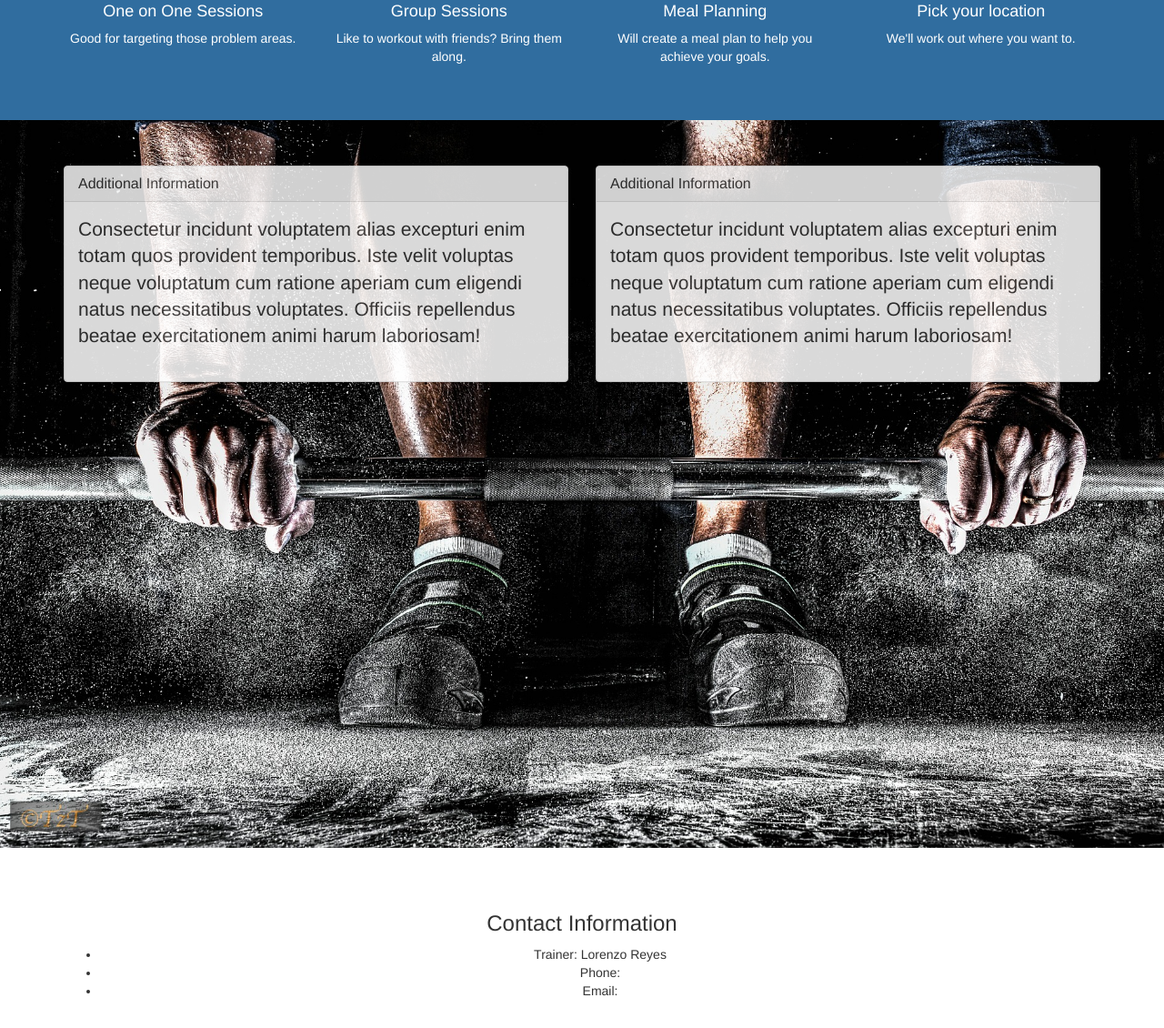
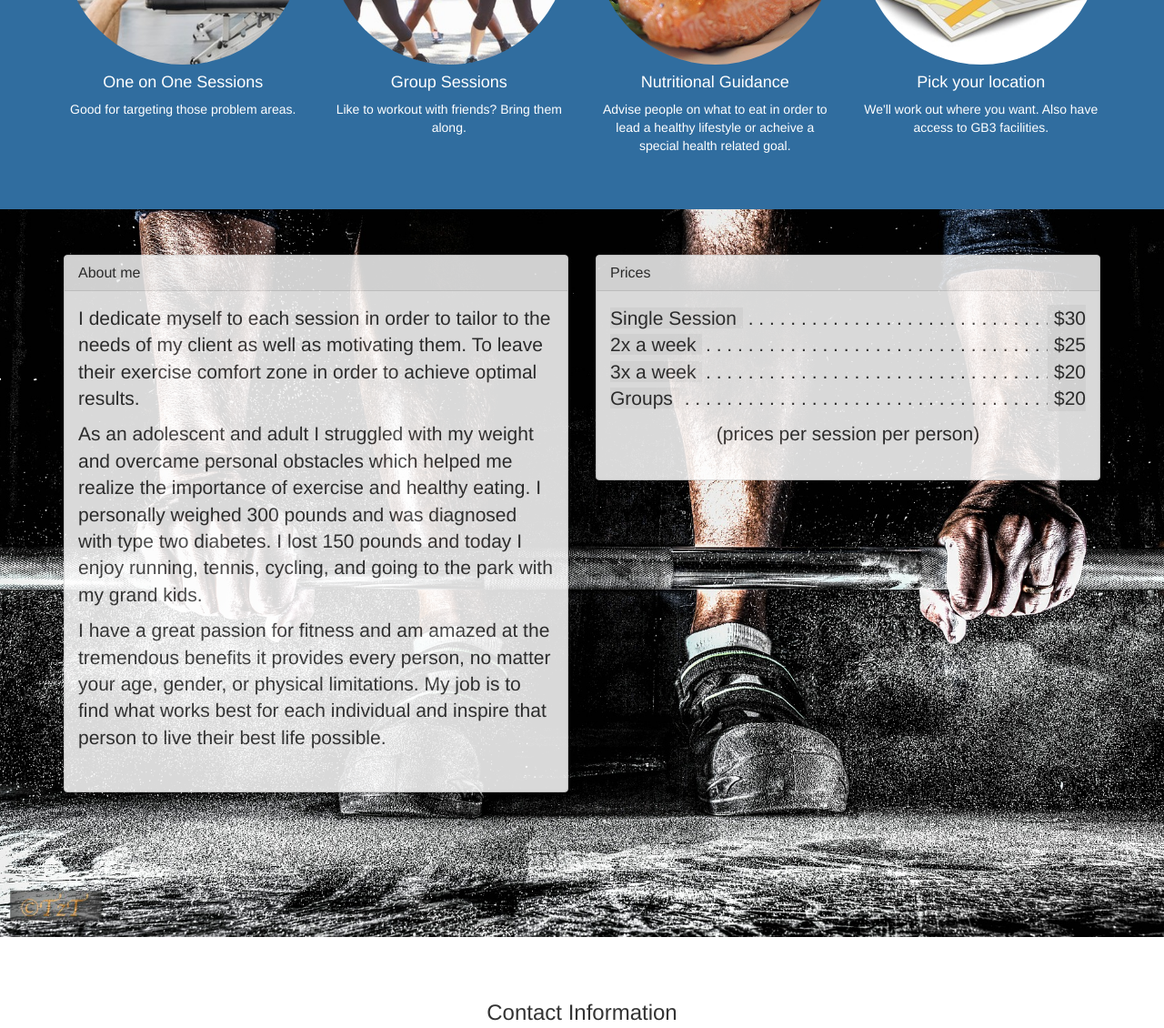
Before and after one commit to cgose/Z70, a plain HTML site: page index.html in a window 1280 px wide. Shown: the part 1505-2635 px from the top of the page at 91% size. Drawn offline with Linux system fonts and the light colour scheme.

Commit message:
added logo image, added info link in title bar that jumps to the Information section, added phone number and changed text and styling

```diff
--- a/index.html
+++ b/index.html
@@ -26,6 +26,7 @@
             <li><a href="#home">Home</a></li>
             <li><a href="#about">About</a></li>
             <li><a href="#services">Services</a></li>
+            <li><a href="#information">Info</a></li>
             <li><a href="#contact">Contact Us</a></li>
         </ul>
     </div>
@@ -37,7 +38,7 @@
 <div class="text-vcenter">
 </div>
     <div class="text-vcenter header-silver">
-        <h1>Z70 Fitness</h1>
+        <h1><span id="z-logo">Z</span>70 <span id="fitness-logo">FITNESS</span></h1>
         <h2>New Year, New You!</h2>
         <a href="#about" class="btn btn-default btn-lg">Continue</a>
     </div>
@@ -47,12 +48,12 @@
 <div id="about" class="pad-section">
     <div class="container">
         <div class="row">
-            <div class="col-sm-6">
-                <img src="images/logo.png" alt="logo" />
+            <div class="col-sm-6 text-center">
+                <img id="logo-img" src="images/lreyes.jpeg" alt="Lorenzo Reye" />
             </div>
             <div class="col-sm-6 text-center">
-                <h2>Lorem</h2>
-                <p class="lead">Lorem</p>
+                <h2>Z70 Fitness</h2>
+                <p class="lead">Hi, my name is Lorenzo Reyes and I want to be your personal trainer. To learn more about my personal struggles in fitness and how affordable my sessions are please look <a href="#information">below</a></p>
             </div>
         </div>
     </div>
@@ -75,9 +76,9 @@
             </div>
             <div class="col-sm-3 col-xs-6">
                 <img class="img-circle" src="images/square-img/meal-prep.jpg" alt="Meal planning">
-                <h4>Meal Planning</h4>
+                <h4>Nutritional Guidance</h4>
                 <p>
-                    Will create a meal plan to help you achieve your goals.
+                    Advise people on what to eat in order to lead a healthy lifestyle or acheive a special health related goal.
                 </p>
 
             </div>
@@ -85,7 +86,7 @@
                 <img class="img-circle" src="images/square-img/location-comp.jpg" alt="Pick you location">
                 <h4>Pick your location</h4>
                 <p>
-                   We'll work out where you want to.
+                   We'll work out where you want. Also have access to GB3 facilities.
                 </p>
             </div>
         </div>
@@ -100,20 +101,35 @@
             <div class="col-sm-6">
                 <div class="panel panel-default">
                     <div class="panel-heading">
-                        <h2 class="panel-title">Additional Information</h2>
+                        <h2 class="panel-title">About me</h2>
                     </div>
                     <div class="panel-body lead">
-                        Consectetur incidunt voluptatem alias excepturi enim totam quos provident temporibus. Iste velit voluptas neque voluptatum cum ratione aperiam cum eligendi natus necessitatibus voluptates. Officiis repellendus beatae exercitationem animi harum laboriosam!
+                       <p> I dedicate myself to each session in order to tailor to the needs of my client as well as motivating them. To leave their exercise comfort zone in order to achieve optimal results.
+                    </p>
+                    <p>
+                        As an adolescent and adult I struggled with my weight and overcame personal obstacles which helped me realize the importance of exercise and healthy eating. I personally weighed 300 pounds and was diagnosed with type two diabetes. I lost 150 pounds and today I enjoy running, tennis, cycling, and going to the park with my grand kids.
+                    </p>
+                    <p>
+                        I have a great passion for fitness and am amazed at the tremendous benefits it provides every person, no matter your age, gender, or physical limitations. My job is to find what works best for each individual and inspire that person to live their best life possible.
+                    </p>
                     </div>
                 </div>
             </div>
             <div class="col-sm-6">
                 <div class="panel panel-default">
                     <div class="panel-heading">
-                        <h2 class="panel-title">Additional Information</h2>
+                        <h2 class="panel-title">Prices</h2>
                     </div>
                     <div class="panel-body lead">
-                        Consectetur incidunt voluptatem alias excepturi enim totam quos provident temporibus. Iste velit voluptas neque voluptatum cum ratione aperiam cum eligendi natus necessitatibus voluptates. Officiis repellendus beatae exercitationem animi harum laboriosam!
+                        <ul class="leaders">
+                            <li><span>Single Session</span> <span>$30</span></li>
+                            <li><span>2x a week</span> <span>$25</span></li>
+                            <li><span>3x a week</span> <span>$20</span></li>
+                            <li><span>Groups</span> <span>$20</span></li>
+                        </ul>
+                    <div class="text-center sub-text">
+                        (prices per session per person)
+                    </div>
                     </div>
                 </div>
             </div>
@@ -130,7 +146,7 @@
                 <h3>Contact Information</h3>
                 <ul>
                     <li>Trainer: Lorenzo Reyes</li>
-                    <li>Phone: </li>
+                    <li>Phone: (559) 538-8283</li>
                     <li>Email: </li>
                 </ul>
             </div>
--- a/style/main.css
+++ b/style/main.css
@@ -91,3 +91,44 @@ footer .glyphicon {
 footer .glyphicon:hover {
     color: #306d9f;
 }
+#z-logo {
+    font-family: Georgia;
+    font-size: 122%;
+}
+#fitness-logo {
+    font-family: Georgia;
+    font-size: 122%
+}
+
+ul.leaders {
+    max-width: 40em;
+    padding: 0;
+    overflow-x: hidden;
+    list-style: none;
+}
+
+ul.leaders li:before {
+    float: left;
+    width: 0;
+    white-space: nowrap;
+    content:
+". . . . . . . . . . . . . . . . . . . . "
+". . . . . . . . . . . . . . . . . . . . "
+". . . . . . . . . . . . . . . . . . . . "
+". . . . . . . . . . . . . . . . . . . . ";
+}
+
+ul.leaders span:first-child {
+    padding-right: 0.33em;
+    background: #F5F5F5;
+}
+ul.leaders span + span {
+    float: right;
+    padding-left: 0.33em;
+    background: #F5F5F5;
+}
+
+#logo-img {
+    height: 300px;
+    width: 300px;
+}
```
Also changed, not shown: images/lreyes.jpeg (added), 1 other file.
